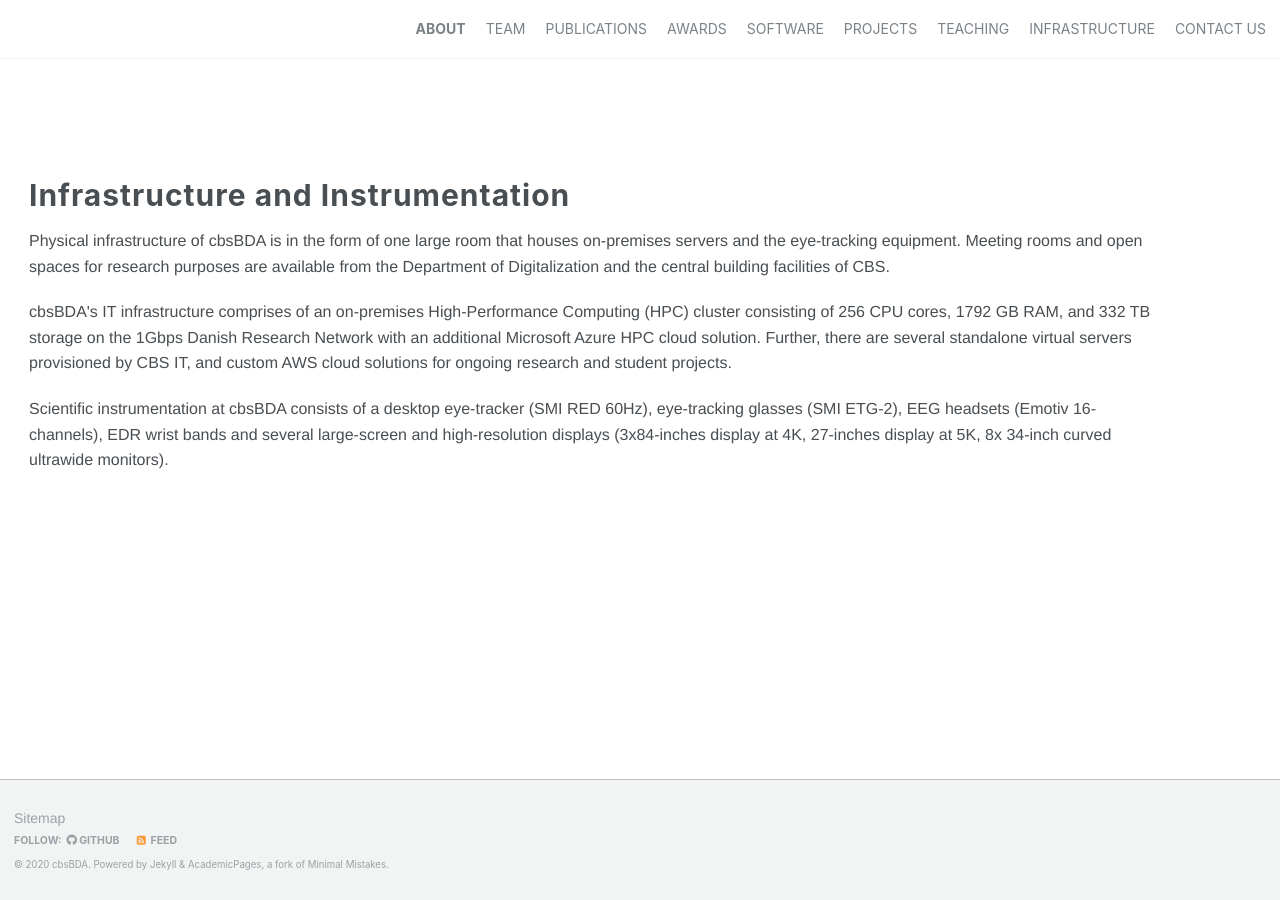
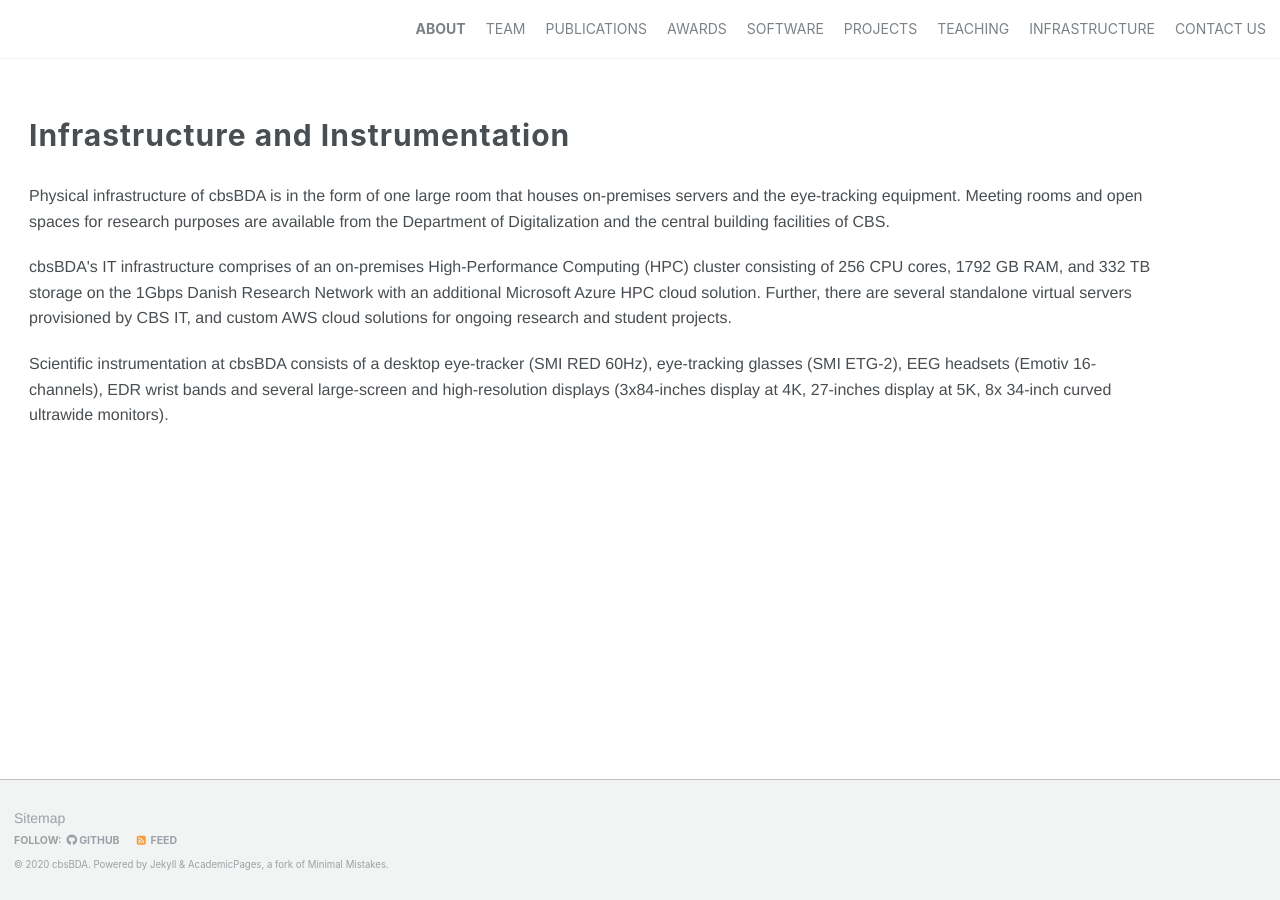
Before and after one commit to cbsBDA/cbsBDA-homepage, a Jekyll site: the page built from _pages/infrastructure.md, in a window 1280 px wide. Built offline with Jekyll 4.4.1, drawn with Linux system fonts in a browser that asks for light colours; nearby versions of some CDN libraries.

Commit message:
Update _custom.scss

```diff
--- a/_sass/_custom.scss
+++ b/_sass/_custom.scss
@@ -152,7 +152,6 @@ img {
 }
 .section-heading h2{
   color: #494e52;
-  margin: 2em 0 0.5em;
   line-height: 1.2;
   font-family: -apple-system,".SFNSText-Regular","San Francisco","Roboto","Segoe UI","Helvetica Neue","Lucida Grande",Arial,sans-serif;
   font-weight: bold;
```
